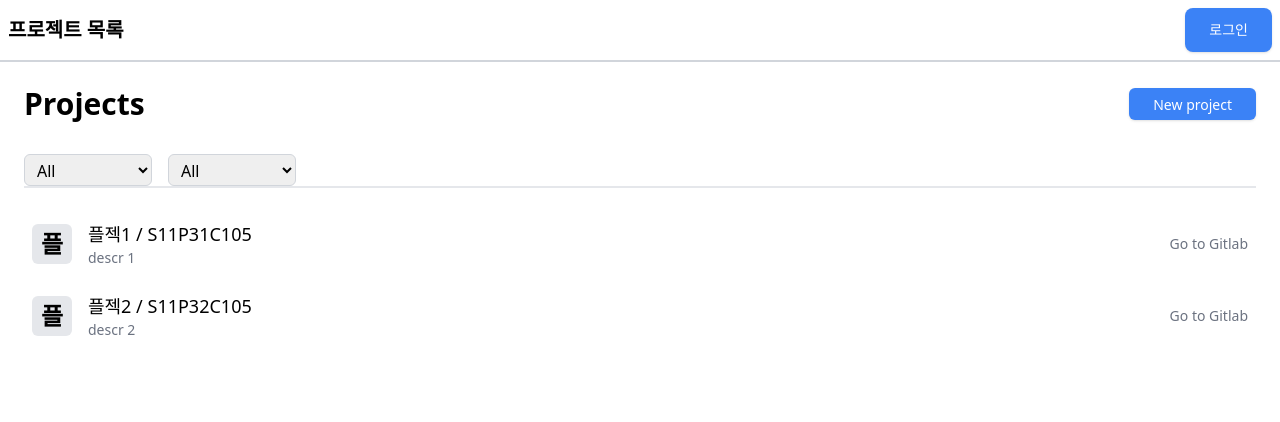
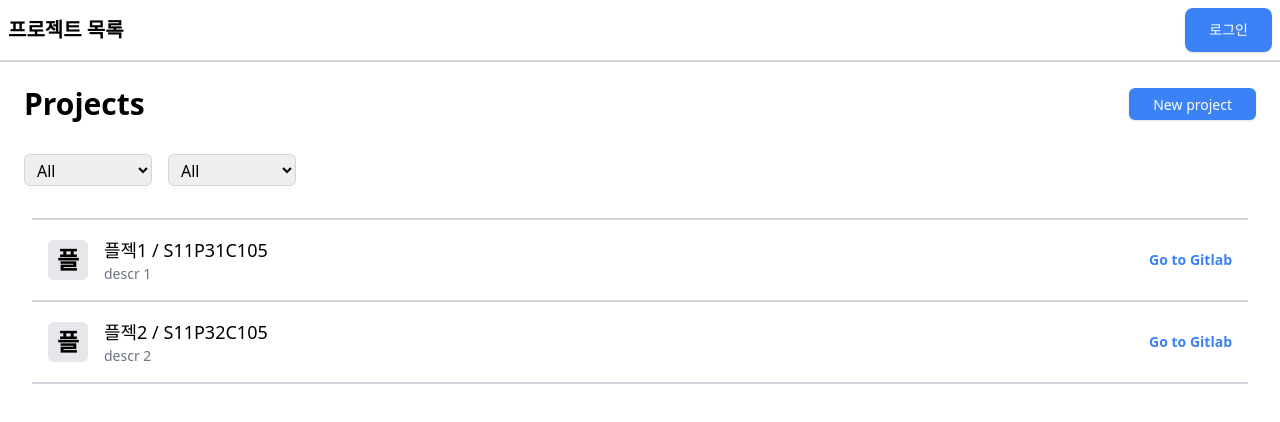
Before and after one commit to peter1000ys/GoodIdea, a React (Vite) app in the folder frontend/: page /projectList in a window 1280 px wide. Shown: the top 422 px of the page. Built offline with nearby package versions, Linux system fonts and the light colour scheme.

Commit message:
style: 프로젝트 목록 페이지 UX개선

```diff
--- a/frontend/src/components/projectlist/ProjectLIstItem.jsx
+++ b/frontend/src/components/projectlist/ProjectLIstItem.jsx
@@ -1,5 +1,6 @@
 import { useNavigate } from "react-router-dom";
 import DefaultButton from "../common/DefaultButton";
+import Divier from "../common/Divier";
 
 function ProjectListItem({ project }) {
   const navigate = useNavigate();
@@ -9,7 +10,11 @@ function ProjectListItem({ project }) {
   };
   return (
     <>
-      <div key={project.id} className="flex items-center justify-between mb-4">
+      <Divier />
+      <div
+        key={project.id}
+        className="flex items-center justify-between my-2 px-4"
+      >
         {/* 좌측 */}
         <div
           className="flex items-center gap-4 cursor-pointer"
@@ -28,13 +33,13 @@ function ProjectListItem({ project }) {
         </div>
 
         {/* 우측 */}
-        <div className="flex items-center gap-4">
-          <span
-            onClick={() => window.location.replace(project.gitlab_url)}
-            className="text-sm text-gray-500 cursor-pointer hover:underline"
-          >
+        <div
+          onClick={() => window.location.replace(project.gitlab_url)}
+          className="flex items-center h-full hover:underline cursor-pointer"
+        >
+          <strong className="text-sm text-[rgb(59,130,246)]">
             Go to Gitlab
-          </span>
+          </strong>
         </div>
       </div>
     </>
--- a/frontend/src/page/ProjectListPage.jsx
+++ b/frontend/src/page/ProjectListPage.jsx
@@ -73,13 +73,14 @@ function ProjectListPage() {
           </div>
           {/* filter with two select-box*/}
 
-          <Divier color="gray-200" />
+          {/* <Divier color="gray-200" /> */}
 
           {/* 프로젝트 목록 */}
           <div className="mt-8 gap-y-2 grid px-2">
             {projectListData.map((project) => (
               <ProjectListItem key={project.id} project={project} />
             ))}
+            <Divier />
           </div>
         </div>
       </div>
```
